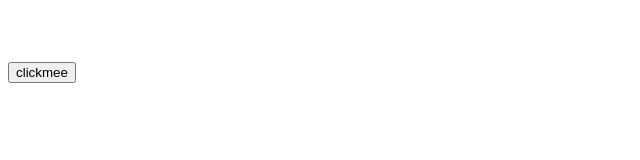
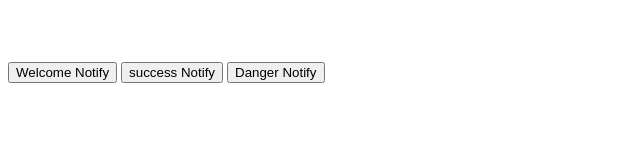
Before and after one commit to zestlark/z-notify, a website: page index.html in a window 1280 px wide. Shown: the whole page, without its empty margins (0-640 px from the left). Drawn offline with Linux system fonts and the light colour scheme.

Commit message:
bugs fixes

```diff
--- a/index.html
+++ b/index.html
@@ -1,5 +1,6 @@
 <!DOCTYPE html>
 <html lang="en">
+
 <head>
     <meta charset="UTF-8">
     <meta name="viewport" content="width=device-width, initial-scale=1.0">
@@ -10,8 +11,44 @@
 
 <body>
     <br><br><br>
-    <button onclick="nf.notify('Welcome Back Sir', 'Zestlark','https://img.icons8.com/?size=48&id=16713&format=png')">clickmee</button>
+    <button
+        onclick="notify.notify('Welcome', 'Notification library by zestlark','https://img.icons8.com/?size=48&id=16713&format=png')">Welcome
+        Notify</button>
+
+    <button
+        onclick="notify.success('success', 'Notification library by zestlark','https://img.icons8.com/?size=48&id=16713&format=png')">success
+        Notify</button>
+
+    <button
+        onclick="notify.danger('Danger', 'Notification library by zestlark','https://img.icons8.com/?size=48&id=16713&format=png')">Danger
+        Notify</button>
 </body>
-<script src="index.js"></script>
+
+<script src="https://zestlark.github.io/z-notify/index.js"></script>
+
+<script>
+    notifyinit = {
+        x: 'end',
+        y: 'bottom',
+        borderRadius: '5px',
+        color: 'black',
+        background: 'white',
+        styles: {
+            danger: {
+                background: '#ff000044',
+                color: 'black'
+            },
+            success: {
+                background: '#00ff0044',
+                color: 'black'
+            }
+        },
+        options: {
+            timeout: 5000,
+            sound: 'https://zestlark.github.io/z-notify/audio/beep.mp3'
+        }
+    }
+    const notify = new Notification(notifyinit)
+</script>
 
 </html>
--- a/index.js
+++ b/index.js
@@ -1,7 +1,7 @@
 class zMedia {
   constructor({ audioTone = 'audio/bell.mp3' } = {}) {
     this.audioTone = audioTone;
-    this.audioMsg = new Audio(this.audioTone)
+    this.audioMsg;
   }
 
   play() {
@@ -9,6 +9,10 @@ class zMedia {
       this.audioMsg.currentTime = 0;
       this.audioMsg.play();
     }
+  }
+
+  setAudio(url) {
+    this.audioMsg = new Audio(url)
   }
 }
 
@@ -36,12 +40,13 @@ class Notification {
       },
     };
     this.options = {
-      timeout: options?.timeout || 3000
+      timeout: options?.timeout || 3000,
+      sound: options?.sound || 'https://zestlark.github.io/z-notify/audio/bell.mp3'
     };
 
     this.containerid;
     this.NotifyHistory = []
-
+    zm.setAudio(this.options.sound)
     this.init();
   }
 
@@ -82,7 +87,6 @@ class Notification {
     notification.appendChild(notificationWrapper);
 
     zm.play();
-
 
     notificationWrapper.addEventListener('animationend', () => {
       setTimeout(() => {
```
Lines whose indentation alone changed are shown as unchanged.
